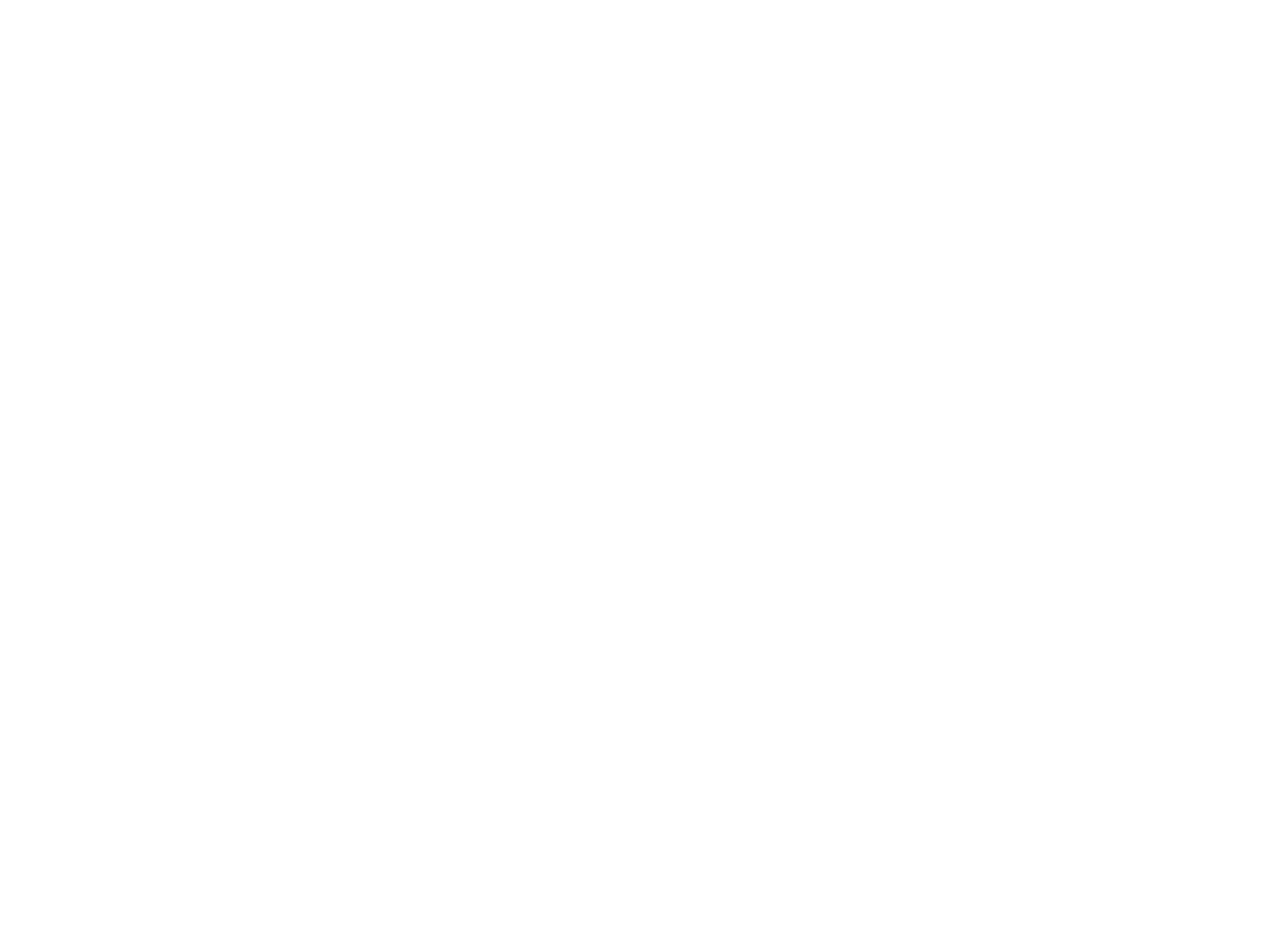
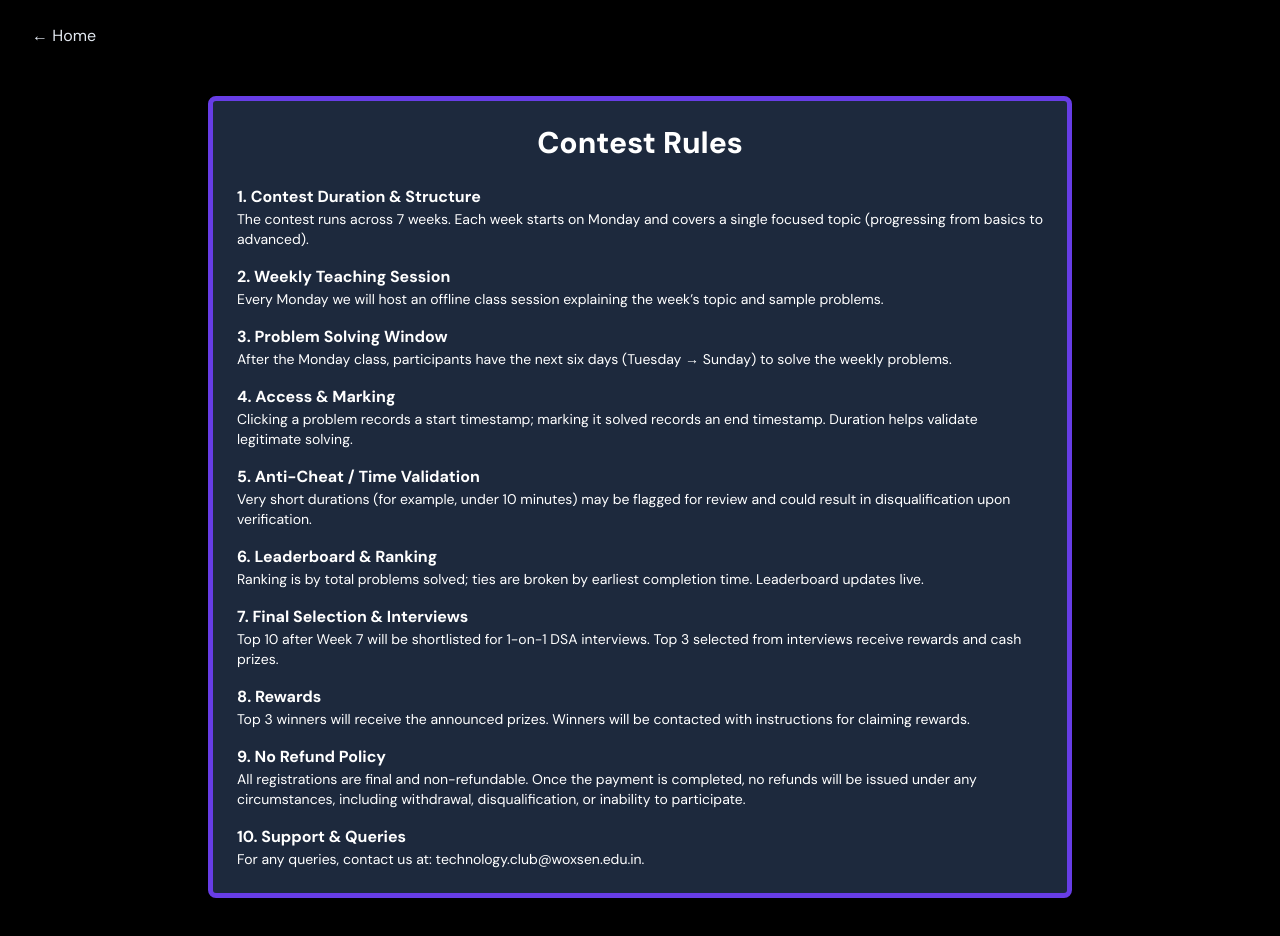
Before and after one commit to Rohith-Kaki/TechClub-Leetcode-Contest, a React (Vite) app in the folder client/: page /rules in a window 1280 px wide. Before the commit this address had no page. Before the commit the page ends 800 px from the top, so only its background shows below. Built offline with nearby package versions, Linux system fonts and the light colour scheme; a web font is replaced by a local one.

Commit message:
Add rulespage

```diff
--- a/client/src/App.jsx
+++ b/client/src/App.jsx
@@ -3,6 +3,8 @@
 import HomePage from "./pages/home.jsx";
 import LeaderBoard from "./pages/leaderboard.jsx"
 import ProgressPage from "./pages/problems.jsx";
+import RulesPage from "./pages/rules.jsx";
+
 
 export default function App() {
   return (
@@ -10,6 +12,7 @@
       <Route path="/" element={<HomePage/>} />
       <Route path="/leaderboard" element={<LeaderBoard/>} />
       <Route path="/problems" element={<ProgressPage />} />
+      <Route path="/rules" element={<RulesPage />} />
     </Routes>
   );
 }
--- a/client/src/components/problemscomponent.jsx
+++ b/client/src/components/problemscomponent.jsx
@@ -217,6 +217,7 @@
   );
 }
 
+
 function WeekItem({
   title,
   count,
@@ -250,7 +251,7 @@
     <div>
       <button
         onClick={onToggle}
-        className="w-full h-20 text-left bg-black px-12 py-4 border-b border-gray-800 flex items-center justify-between hover:bg-[#222] cursor-pointer"
+        className="w-full h-20 text-left bg-black px-12 py-4 flex items-center justify-between hover:bg-[#222] cursor-pointer"
         type="button"
         aria-expanded={isOpen}
         aria-controls={`week-content-${id}`}
@@ -259,7 +260,7 @@
           <div className="flex items-center justify-center w-6 h-6">
             <Chevron open={isOpen} />
           </div>
-          <span className="text-white font-medium">{title}</span>
+          <span className="text-white font-bold text-lg font-dm-sans">{title}</span>
         </div>
 
         <div className="flex items-center gap-4">
@@ -285,7 +286,7 @@
         aria-hidden={!isOpen}
       >
         <div ref={contentRef} className="max-w-7xl mx-auto py-4">
-          <div className="grid grid-cols-[80px_1fr_120px] items-center gap-4 px-6 py-3 bg-[#171717] border border-gray-800 text-white font-dm-sans font-medium text-sm rounded-sm">
+          <div className="grid grid-cols-[80px_1fr_120px] items-center gap-4 px-6 py-3 bg-[#1E1E1E] text-white font-dm-sans font-medium text-sm rounded-md">
             <div>Status</div>
             <div className="flex items-center gap-3">
               <span>Problem</span>
@@ -297,7 +298,7 @@
             {problems.map((p, i) => (
               <div
                 key={i}
-                className="grid grid-cols-[80px_1fr_120px] items-center gap-4 px-6 py-4 border-t border-gray-800"
+                className="grid grid-cols-[80px_1fr_120px] items-center gap-4 px-6 py-4"
               >
                 <div className="flex items-center">
                   <input
@@ -309,8 +310,21 @@
                   />
                 </div>
 
-                <div className="text-white font-md font-dm-sans">
-                  <div className="font-medium">{p.title}</div>
+                {/* CLICKABLE TITLE: opens p.link in a new tab if present */}
+                <div className="text-white font-medium font-dm-sans">
+                  {p.link ? (
+                    <a
+                      href={p.link}
+                      target="_blank"
+                      rel="noopener noreferrer"
+                      className="font-medium hover:underline text-lg"
+                    >
+                      {p.title}
+                    </a>
+                  ) : (
+                    <div className="font-medium text-lg">{p.title}</div>
+                  )}
+
                   {p.subtitle && (
                     <div className="text-xs text-white mt-1">{p.subtitle}</div>
                   )}
@@ -333,9 +347,7 @@
             ))}
 
             {problems.length === 0 && (
-              <div className="px-6 py-6 text-gray-400">
-                No problems available for this week.
-              </div>
+              <div className="px-6 py-6 text-gray-400">No problems available for this week.</div>
             )}
           </div>
         </div>
@@ -344,9 +356,11 @@
   );
 }
 
+
 /* -----------------------------------------------------------
    Week (main) — minimal changes: compute totals and render ProgressBar
    ----------------------------------------------------------- */
+
 export function Week() {
   const [openIndex, setOpenIndex] = useState(null);
 
@@ -358,21 +372,36 @@
     {
       title: "Find the row with maximum number of 1's",
       difficulty: "Easy",
+      link: "https://leetcode.com/problems/find-the-row-with-maximum-number-of-1s/"
     },
-        { title: "Search in a 2 D matrix", difficulty: "Medium" },
+    {
+      title: "Search in a 2 D matrix",
+      difficulty: "Medium",
+      link: "https://leetcode.com/problems/search-a-2d-matrix/"
+    },
     {
       title: "Search in a row and column wise sorted matrix",
       difficulty: "Medium",
+      link: "https://leetcode.com/problems/search-a-2d-matrix-ii/"
     },
-        { title: "Find Peak Element (2D Matrix)", difficulty: "Hard" },
-        { title: "Matrix Median", difficulty: "Hard" },
-      ],
+    {
+      title: "Find Peak Element (2D Matrix)",
+      difficulty: "Hard",
+      link: "https://leetcode.com/problems/find-a-peak-element-ii/"
     },
+    {
+      title: "Matrix Median",
+      difficulty: "Hard",
+      link: "https://www.geeksforgeeks.org/find-median-row-wise-sorted-matrix/"
+    }
+  ]
+}
+,
     {
       title: "Week 2 : Learn Important Sorting Techniques",
       count: 2,
       problems: [
-        { title: "Sort nearly sorted array", difficulty: "Medium" },
+        { title: "Sort nearly sorted array", difficulty: "Medium", link: "https://leetcode.com/problems/sort-an-array/" },
         { title: "Count inversions", difficulty: "Medium" },
       ],
     },
--- /dev/null
+++ b/client/src/components/rulesComponent.jsx
@@ -0,0 +1,97 @@
+// src/pages/Rules.jsx
+import React from "react";
+import { Link, useNavigate } from "react-router-dom";
+
+export function Rules() {
+  const navigate = useNavigate();
+
+  const contestName = "";
+
+  const rules = [
+    {
+      id: 1,
+      title: "Contest Duration & Structure",
+      body: "The contest runs across 7 weeks. Each week starts on Monday and covers a single focused topic (progressing from basics to advanced).",
+    },
+    {
+      id: 2,
+      title: "Weekly Teaching Session",
+      body: "Every Monday we will host an offline class session explaining the week’s topic and sample problems.",
+    },
+    {
+      id: 3,
+      title: "Problem Solving Window",
+      body: "After the Monday class, participants have the next six days (Tuesday → Sunday) to solve the weekly problems.",
+    },
+    {
+      id: 4,
+      title: "Access & Marking",
+      body: "Clicking a problem records a start timestamp; marking it solved records an end timestamp. Duration helps validate legitimate solving.",
+    },
+    {
+      id: 5,
+      title: "Anti-Cheat / Time Validation",
+      body: "Very short durations (for example, under 10 minutes) may be flagged for review and could result in disqualification upon verification.",
+    },
+    {
+      id: 6,
+      title: "Leaderboard & Ranking",
+      body: "Ranking is by total problems solved; ties are broken by earliest completion time. Leaderboard updates live.",
+    },
+    {
+      id: 7,
+      title: "Final Selection & Interviews",
+      body: "Top 10 after Week 7 will be shortlisted for 1-on-1 DSA interviews. Top 3 selected from interviews receive rewards and cash prizes.",
+    },
+    {
+      id: 8,
+      title: "Rewards",
+      body: "Top 3 winners will receive the announced prizes. Winners will be contacted with instructions for claiming rewards.",
+    },
+    {
+      id: 9,
+      title: "No Refund Policy",
+      body: "All registrations are final and non-refundable. Once the payment is completed, no refunds will be issued under any circumstances, including withdrawal, disqualification, or inability to participate.",
+    },
+    {
+      id: 10,
+      title: "Support & Queries",
+      body: "For any queries, contact us at: technology.club@woxsen.edu.in.",
+    },
+  ];
+
+  return (
+    <div className="min-h-screen bg-black text-white">
+      {/* TOP-LEFT BACK BUTTON */}
+      <div className="px-4 pt-4">
+        <button
+          onClick={() => navigate("/")}
+          className="px-4 py-2 rounded-2xl bg-black border-[#673de6] text-slate-200 font-dm-sans hover:bg-[#673de6]"
+        >
+          ← Home
+        </button>
+      </div>
+
+      <main className="max-w-4xl mx-auto px-4 py-10">
+        <div className="bg-slate-800  border-[#673de6]  border-5 rounded-lg p-6 shadow-sm">
+          {/* Contest Title */}
+          <h1 className="text-2xl md:text-3xl font-extrabold font-dm-sans text-white mb-6 text-center">
+            {contestName} Contest Rules
+          </h1>
+
+          {/* Rule list */}
+          <div className="mt-6 space-y-4 text-white">
+            {rules.map((r) => (
+              <div key={r.id}>
+                <h3 className="font-bold font-dm-sans">
+                  {r.id}. {r.title}
+                </h3>
+                <p className="text-sm font-dm-sans">{r.body}</p>
+              </div>
+            ))}
+          </div>
+        </div>
+      </main>
+    </div>
+  );
+}
--- /dev/null
+++ b/client/src/pages/rules.jsx
@@ -0,0 +1,10 @@
+import { Link } from "react-router-dom";
+import { Rules } from "../components/rulesComponent.jsx";
+export default function RulesPage() {
+  return (
+    <>
+      <Link />
+      <Rules />
+    </>
+  );
+}
```
Lines whose indentation alone changed are shown as unchanged.
